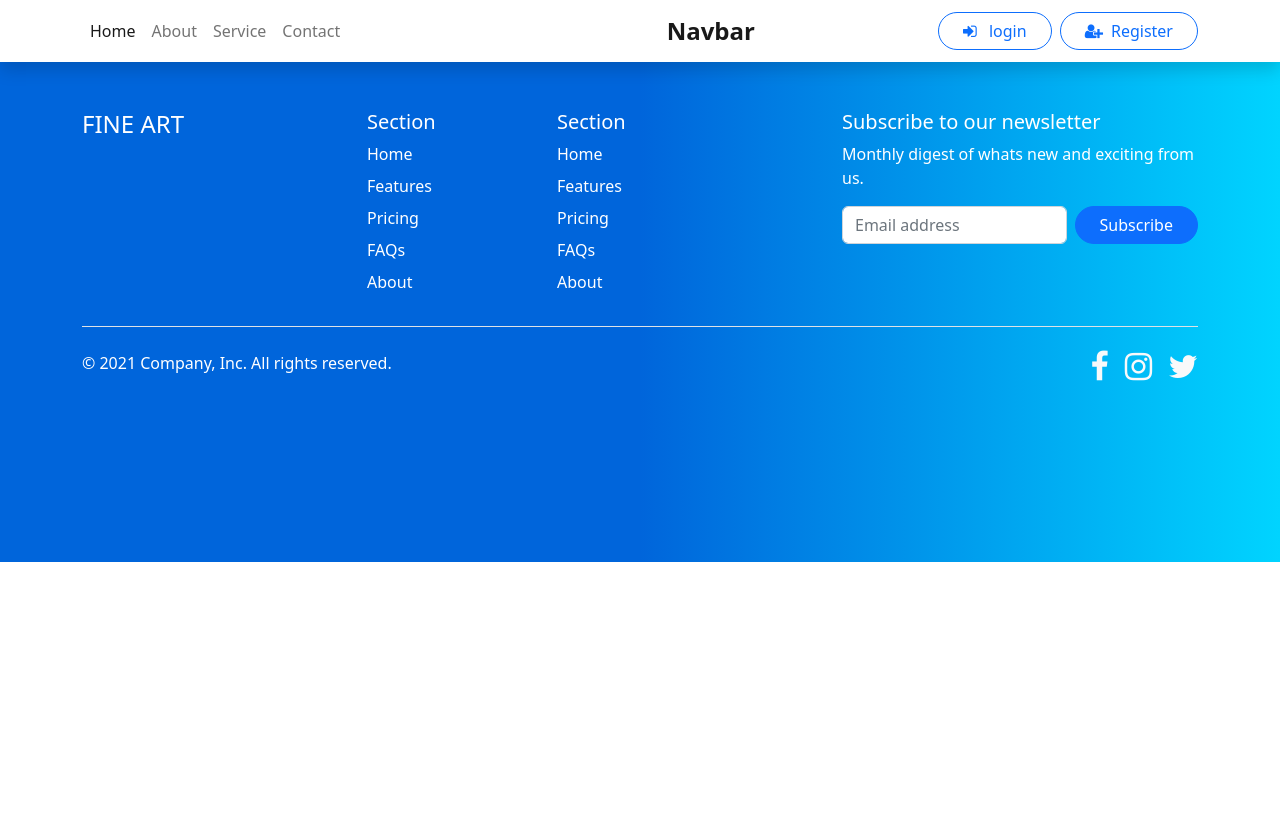
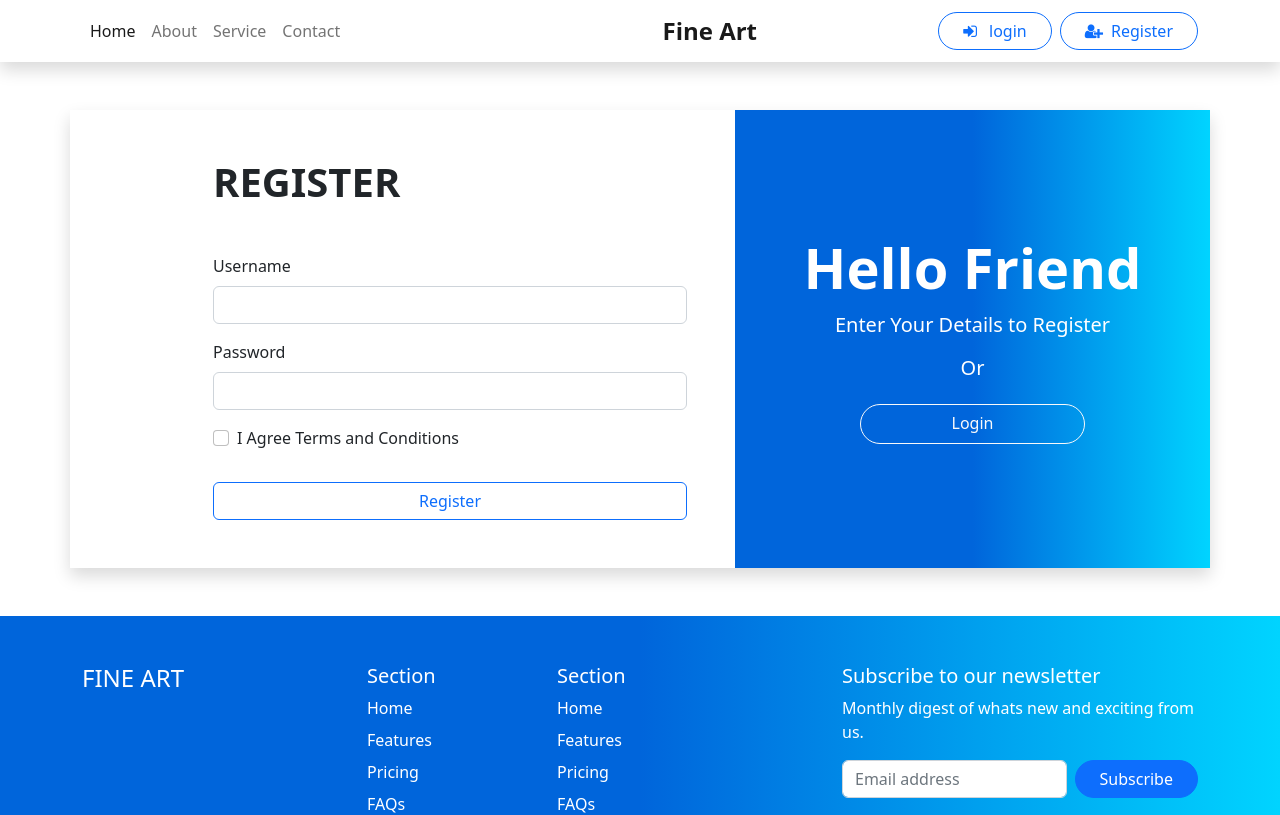
Before and after one commit to DavidSRV/WebSite-MERN-, a React (Create React App) app: page /Register in a window 1280 px wide. Shown: the top 815 px of the page. Built offline with nearby package versions, Linux system fonts and the light colour scheme.

Commit message:
Se terminan login y register

```diff
--- a/src/App.js
+++ b/src/App.js
@@ -6,6 +6,8 @@ import Services from "./page/Services";
 import Contact from "./page/Contact";
 import Footer from "./page/Footer";
 import { Route, Routes } from "react-router-dom";
+import Login from "./page/Login";
+import Register from "./page/Register";
 
 function App() {
   return (
@@ -16,6 +18,8 @@ function App() {
         <Route path="/About" element={<About />} />
         <Route path="/Services" element={<Services />} />
         <Route path="/Contact" element={<Contact />} />
+        <Route path="/Login" element={<Login />} />
+        <Route path="/Register" element={<Register />} />
       </Routes>
       <Footer />
     </>
--- a/src/components/NavBar.jsx
+++ b/src/components/NavBar.jsx
@@ -24,10 +24,10 @@ export default function NavBar() {
         </li>
 
       </ul>
-      <Link class="navbar-brand fw-bolder fs-4 mx-auto" to="/">Navbar</Link>
-      <button className="btn btn-outline-primary ms-4 px-4 rounded-pill">
-        <i className="fa fa-sign-in me-2"></i> login</button>
-      <button className="btn btn-outline-primary ms-2 px-4 rounded-pill"> <i className="fa fa-user-plus me-2"></i>Register</button>
+      <Link class="navbar-brand fw-bolder fs-4 mx-auto" to="/">Fine Art</Link>
+      <Link to='/Login' className="btn btn-outline-primary ms-4 px-4 rounded-pill">
+        <i className="fa fa-sign-in me-2"></i> login</Link>
+      <Link to='/Register' className="btn btn-outline-primary ms-2 px-4 rounded-pill"> <i className="fa fa-user-plus me-2"></i>Register</Link>
     </div>
   </div>
 </nav>
--- /dev/null
+++ b/src/page/Login.jsx
@@ -0,0 +1,69 @@
+import React from "react";
+import { Link } from "react-router-dom";
+import "../style/_Login.scss";
+
+function Login() {
+  return (
+    <section>
+      <div className="container shadow my-5">
+        <div className="row">
+          <div className="col-md-5 d-flex flex-column align-items-center text-white justify-content-center form">
+            <h1 className="display-4 fw-bolder">Welcome Back</h1>
+            <p className="lead text-center">Enter Your Credential To Login</p>
+            <h5 className="mb-4">Or</h5>
+            <Link
+              to="/Register"
+              className="btn btn-outline-light rounded-pill pb-2 w-50"
+            >
+              Register
+            </Link>
+          </div>
+          <div className="col-md-6 p-5">
+            <div className="display-6 fw-bolder mb-5">LOGIN</div>
+            <form>
+              <div class="mb-3">
+                <label for="exampleInputEmail1" class="form-label">
+                  Email address
+                </label>
+                <input
+                  type="email"
+                  class="form-control"
+                  id="exampleInputEmail1"
+                  aria-describedby="emailHelp"
+                />
+                <div id="emailHelp" class="form-text">
+                  We'll never share your email with anyone else.
+                </div>
+              </div>
+              <div class="mb-3">
+                <label for="exampleInputPassword1" class="form-label">
+                  Password
+                </label>
+                <input
+                  type="password"
+                  class="form-control"
+                  id="exampleInputPassword1"
+                />
+              </div>
+              <div class="mb-3 form-check">
+                <input
+                  type="checkbox"
+                  class="form-check-input"
+                  id="exampleCheck1"
+                />
+                <label class="form-check-label" for="exampleCheck1">
+                 Remember me
+                </label>
+              </div>
+              <button type="submit" class="btn btn-primary w-100 mt-3">
+                Login
+              </button>
+            </form>
+          </div>
+        </div>
+      </div>
+    </section>
+  );
+}
+
+export default Login;
--- /dev/null
+++ b/src/page/Register.jsx
@@ -0,0 +1,66 @@
+import React from 'react'
+import {Link} from 'react-router-dom'
+
+function Register() {
+  return (
+    <section>
+      <div className="container shadow my-5">
+        <div className="row justify-content-end">
+          <div className="col-md-5 d-flex flex-column order-2 align-items-center text-white justify-content-center form">
+            <h1 className="display-4 fw-bolder">Hello Friend</h1>
+            <p className="lead text-center">Enter Your Details to Register </p>
+            <h5 className="mb-4">Or</h5>
+            <Link
+              to="/Login"
+              className="btn btn-outline-light rounded-pill pb-2 w-50"
+            >
+              Login
+            </Link>
+          </div>
+          <div className="col-md-6 p-5">
+            <div className="display-6 fw-bolder mb-5">REGISTER</div>
+            <form>
+
+              <div class="mb-3">
+                <label for="name" class="form-label">
+                  Username
+                </label>
+                <input
+                  type="text"
+                  class="form-control"
+                  id="name"
+                />
+              </div>
+              <div class="mb-3">
+                <label for="exampleInputPassword1" class="form-label">
+                  Password
+                </label>
+                <input
+                  type="password"
+                  class="form-control"
+                  id="exampleInputPassword1"
+                />
+
+              </div>
+              <div class="mb-3 form-check">
+                <input
+                  type="checkbox"
+                  class="form-check-input"
+                  id="exampleCheck1"
+                />
+                <label class="form-check-label" for="exampleCheck1">
+                 I Agree Terms and Conditions
+                </label>
+              </div>
+              <button type="submit" class="btn btn-outline-primary w-100 mt-3">
+                Register
+              </button>
+            </form>
+          </div>
+        </div>
+      </div>
+    </section>
+  )
+}
+
+export default Register
--- /dev/null
+++ b/src/style/_Login.scss
@@ -0,0 +1,4 @@
+.form{
+    background: rgb(0, 101, 219);
+    background: linear-gradient(90deg, rgb(0, 101, 219) 50%, rgba(0, 212, 255, 1));
+}
```
Also changed, not shown: src/page/DashBoard.jsx (added, +9 -0 lines).
